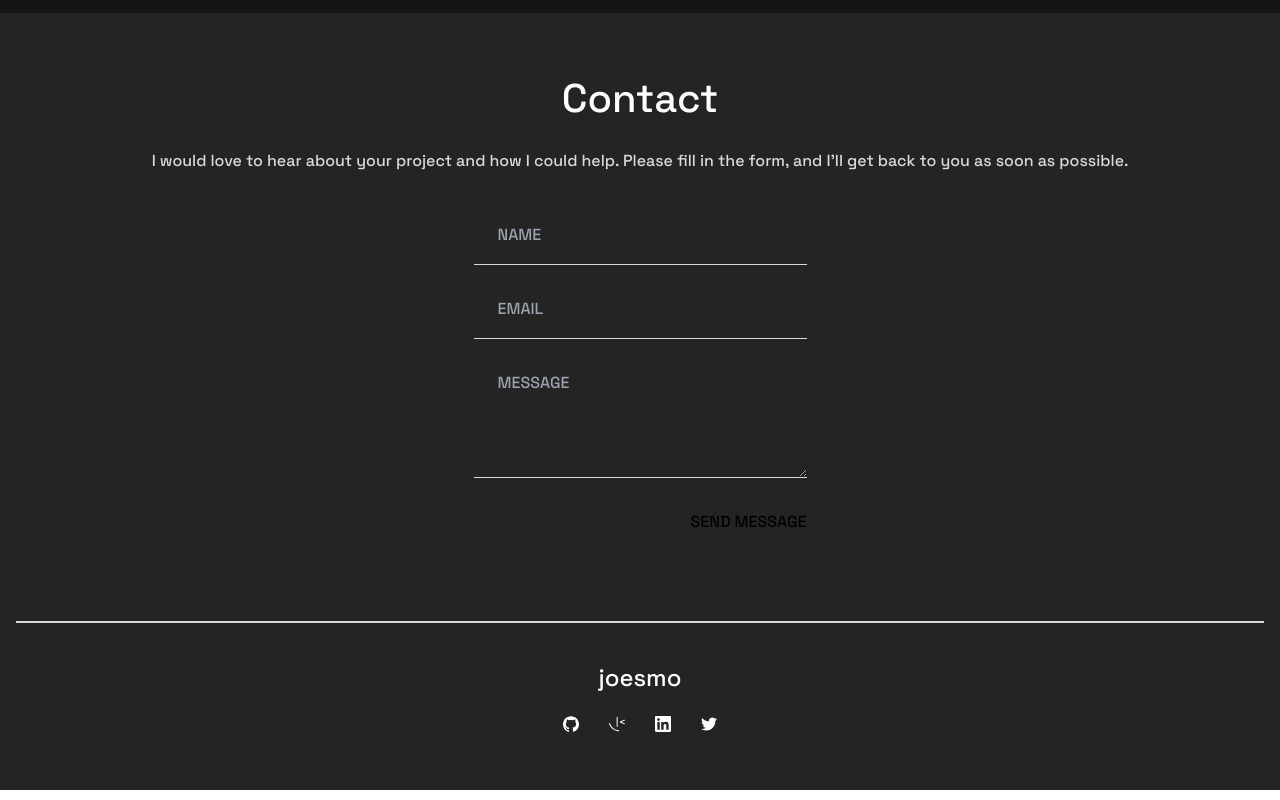
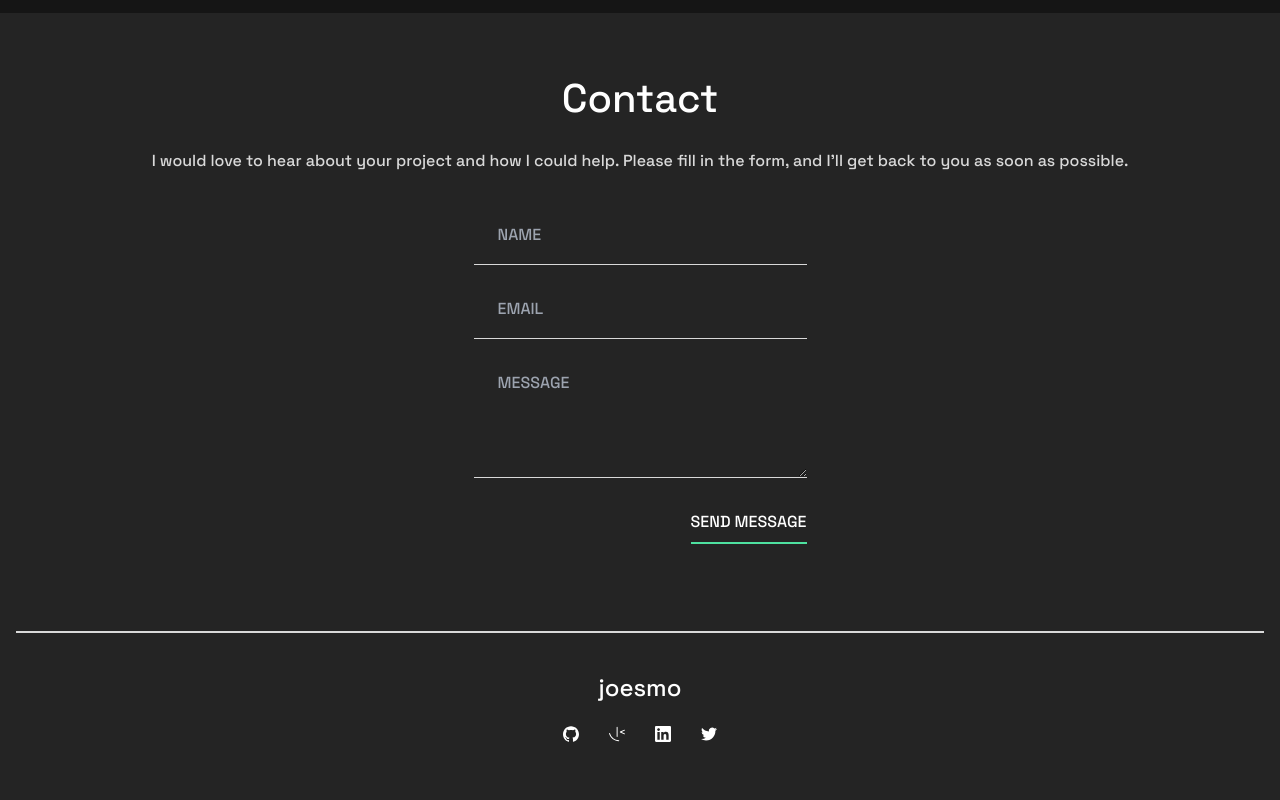
Before and after one commit to jmosesessel/joesmo-portfolio, a React (Vite) app: page / in a window 1280 px wide. Shown: the part 2494-3294 px from the top of the page. Built offline with nearby package versions, Linux system fonts and the light colour scheme.

Commit message:
contact form phase 2

```diff
--- a/src/components/ContactForm.jsx
+++ b/src/components/ContactForm.jsx
@@ -4,12 +4,12 @@ function ContactForm() {
 	return (
 		<>
 			<div>
-                <form action="" className="flex flex-col gap-8">
+                <form action="" className="flex flex-col gap-8 transparent">
                     <input className=" bg-p-dark-grey border-b-[0.0625rem] pt-0 pb-[1.06rem] px-6 text-base font-normal placeholder:font-normal text-p-white border-b-p-grey focus:outline-none focus-visible:ring-0" type="text" placeholder="NAME" />
                     <input className=" bg-p-dark-grey border-b-[0.0625rem] pt-0 pb-[1.06rem] px-6 text-base font-normal placeholder:font-normal text-p-white border-b-p-grey focus:outline-none focus-visible:ring-0" type="email" placeholder="EMAIL" />
                     <textarea className="h-[6.6875rem] bg-p-dark-grey border-b-[0.0625rem] pt-0 pb-[1.06rem] px-6 text-base font-normal placeholder:font-normal text-p-white border-b-p-grey focus:outline-none focus-visible:ring-0" name="" id="" cols="30" rows="10" placeholder="MESSAGE"></textarea>
                     <div className="flex justify-end">
-                        <button type="submit">SEND MESSAGE</button>
+                        <button className="text-p-white pb-2 border-b-2 border-b-p-green" type="submit">SEND MESSAGE</button>
                     </div>
                 </form>
             </div>
```
